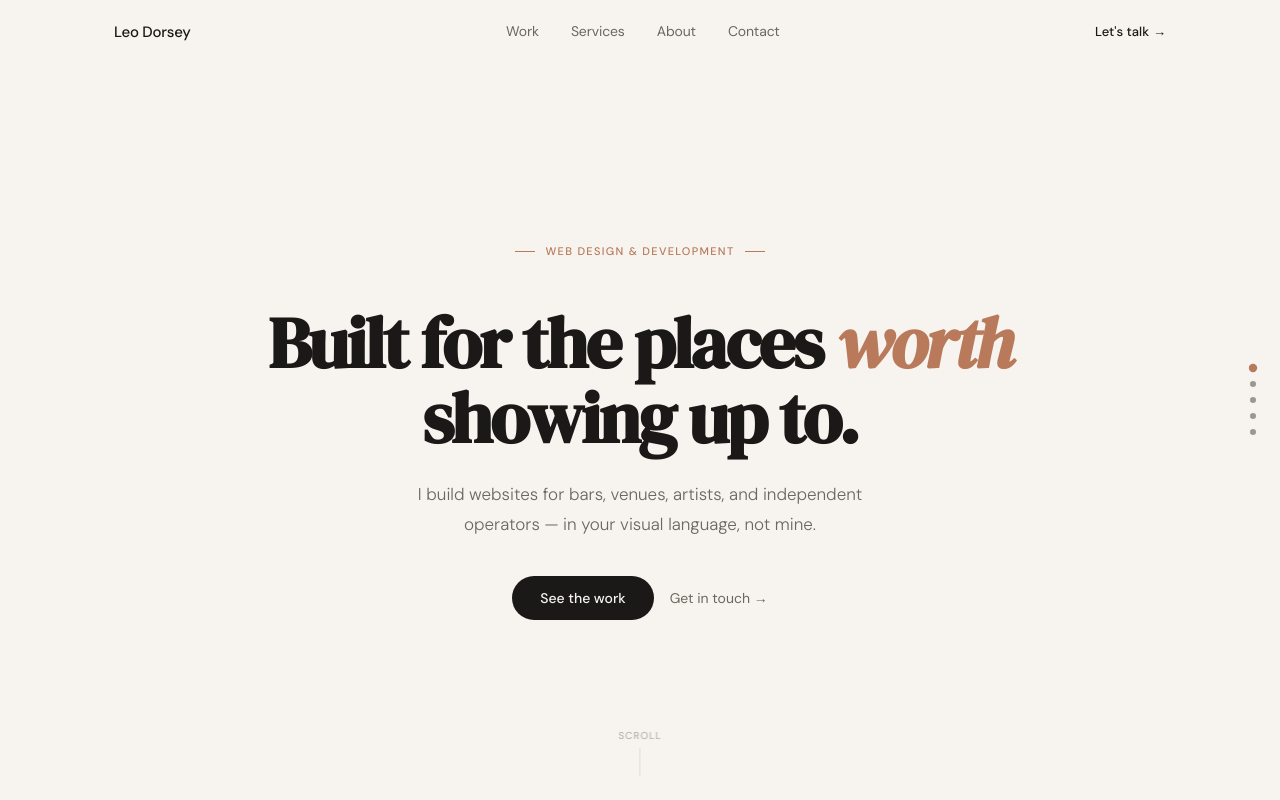
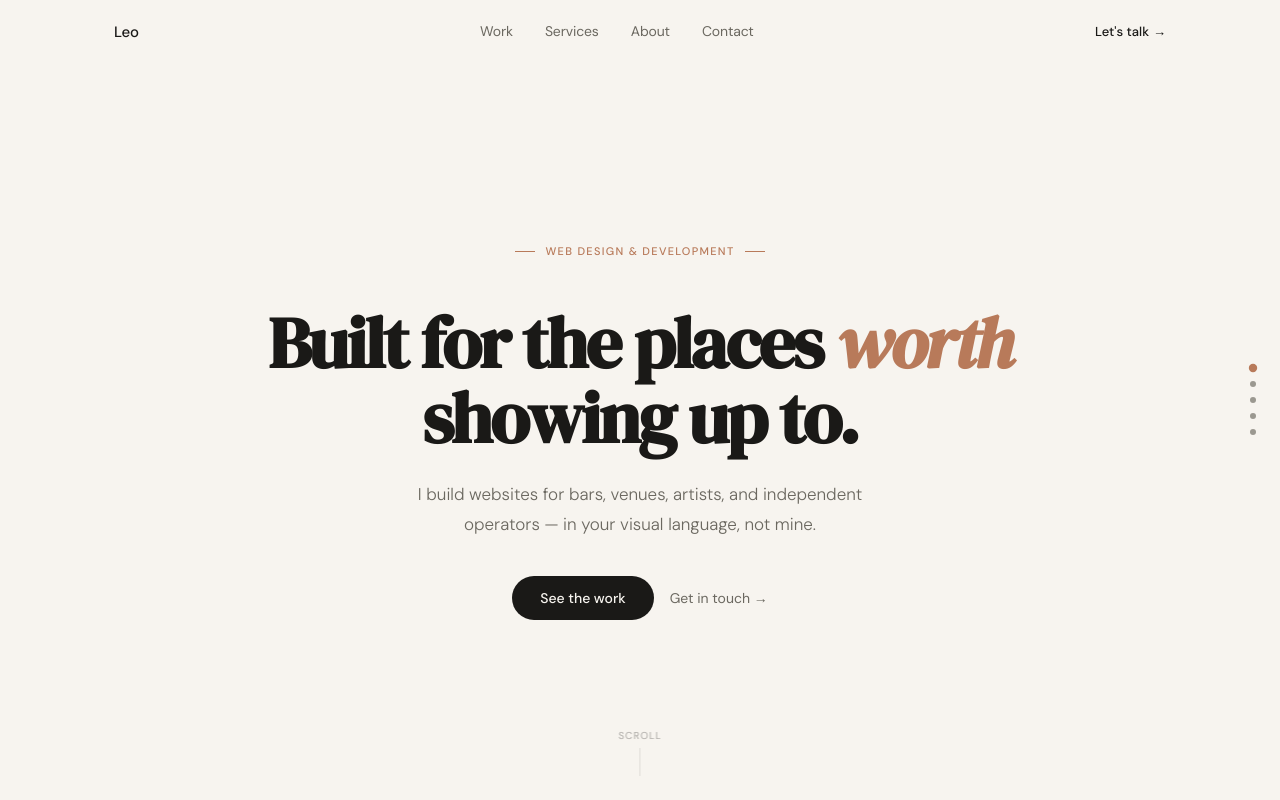
Before and after one commit to lddorse/leodorsey-site, a React (Vite) app: page / in a window 1280 px wide. Built offline with nearby package versions, Linux system fonts and the light colour scheme.

Commit message:
Shorten name from 'Leo Dorsey' to 'Leo'

```diff
--- a/src/components/Navbar.jsx
+++ b/src/components/Navbar.jsx
@@ -118,7 +118,7 @@ const Navbar = () => {
             fontFamily: "'DM Sans', sans-serif",
             letterSpacing: '-0.015em',
           }}>
-            Leo Dorsey
+            Leo
           </Link>
 
           <div className="nav-links" style={{ display: 'flex', alignItems: 'center', gap: '2rem' }}>
```
